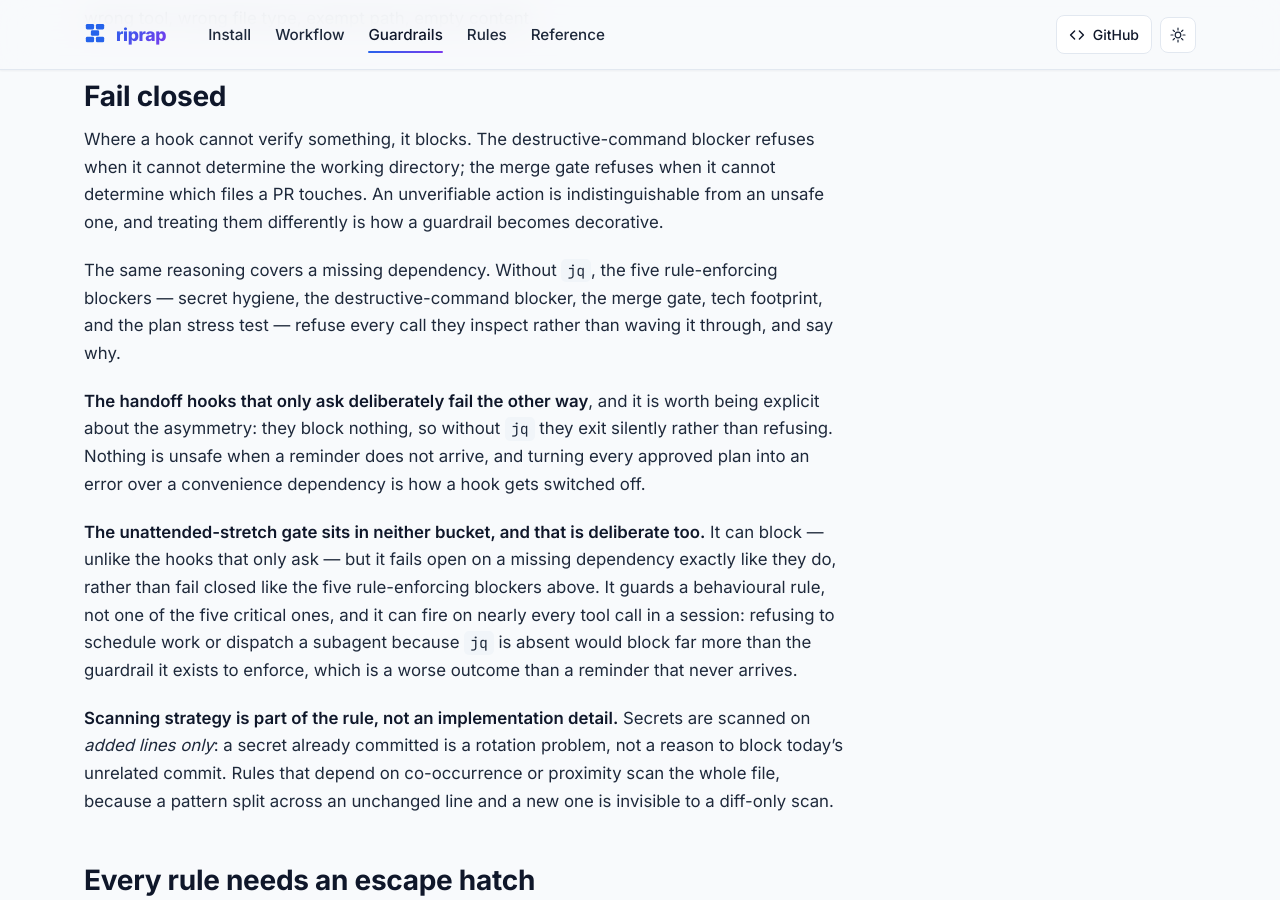
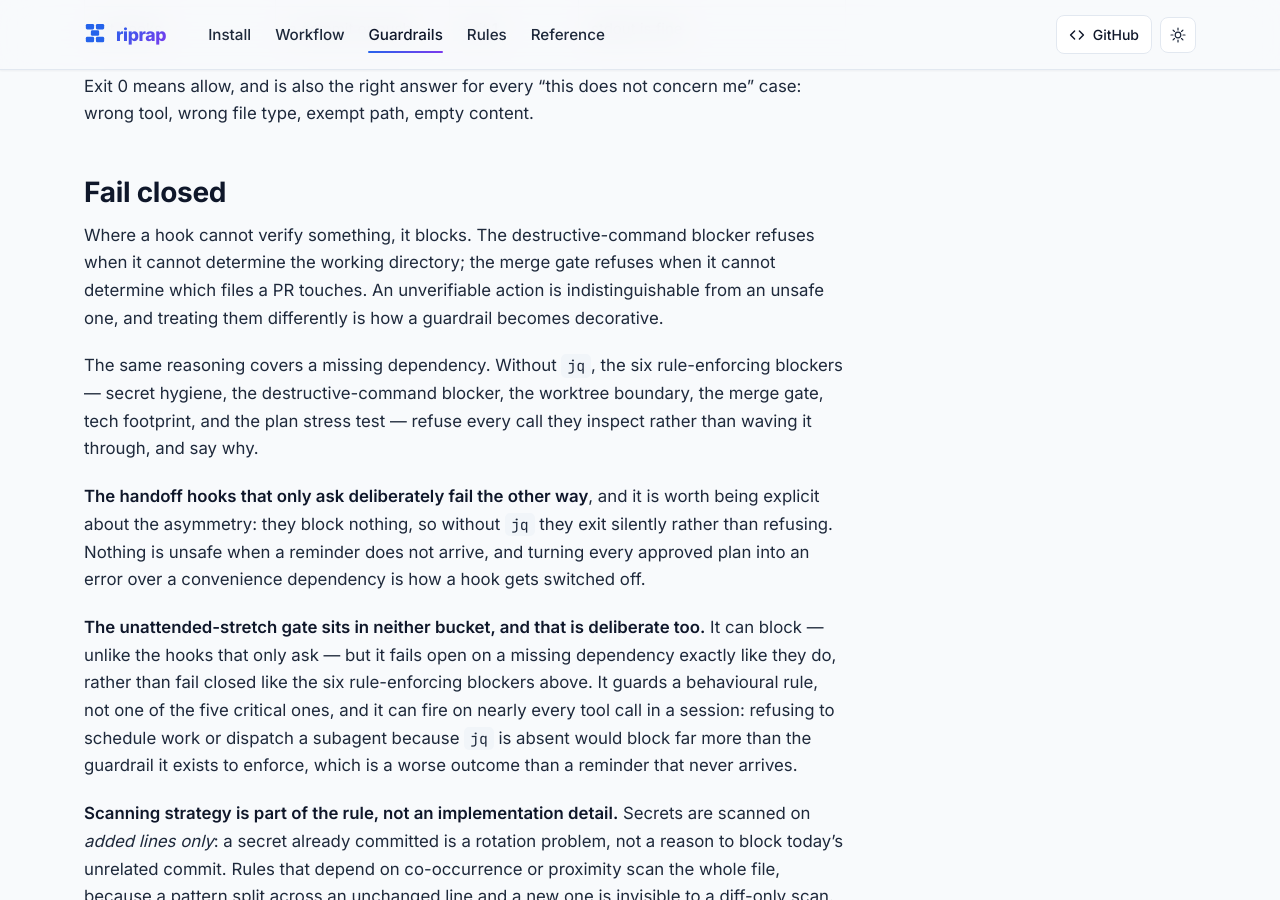
Before and after one commit to influpert/riprap, a Jekyll site: the page built from docs/guardrails.md, in a window 1280 px wide and 900 px high, scrolled down 3451 px. Built offline with Jekyll 4.4.1, drawn with Linux system fonts in a browser that asks for light colours; some of the changed text lies outside the part shown.

Commit message:
Never write outside the worktree, and block the writes that try
A file an agent writes outside its worktree is in no diff and no git status,
and nothing removes it when the work is done. git.md now states the rule beside
the worktree default, and the router points at it.

block-writes-outside-worktree.sh enforces the common cases: Write, Edit and
NotebookEdit targets, Bash redirections, tee, touch, mkdir, the destination of
cp/mv/install/ln, and a bare mktemp. The host's plan and memory directories are
exempt, and a project can add prefixes in bin/hooks/lib/worktree-write.local.sh.
It fails closed on a missing jq or an unresolvable relative target, like the
other rule-enforcing blockers. Registered in hooks.json, listed in the manifest,
and counted in the docs.

Co-Authored-By: Claude Opus 5.5 <noreply@anthropic.com>
Claude-Session: https://claude.ai/code/session_01SKdtCEUcopAt9ZkBjdTXc9

```diff
--- a/docs/guardrails.md
+++ b/docs/guardrails.md
@@ -28,6 +28,7 @@ format what you just wrote, keep the handoff current, and mark the end of a sess
 | secret hygiene | Bash, Read, Grep, Edit, Write | Refuses a call whose content matches a credential pattern | **yes** |
 | destructive-command blocker | Bash | Refuses a destructive command resolving outside the project directory | **yes** |
 | merge gate | Bash | Refuses an autonomous merge of a security-sensitive change | **yes** |
+| worktree boundary | Bash, Edit, Write, NotebookEdit | Refuses a write whose target lands outside the worktree — a file nothing will clean up | **yes** |
 | tech footprint | Write | Refuses a file whose language or toolchain nothing in the repository already uses | **yes** |
 | plan stress test | ExitPlanMode | Refuses to exit plan mode below a minimum floor of dispatched critic sub-agents | **yes** |
 | format on write | Edit, Write | Runs `bin/format` on the file just written | no |
@@ -100,9 +101,9 @@ when it cannot determine the working directory; the merge gate refuses when it c
 determine which files a PR touches. An unverifiable action is indistinguishable from an
 unsafe one, and treating them differently is how a guardrail becomes decorative.
 
-The same reasoning covers a missing dependency. Without `jq`, the five rule-enforcing
-blockers — secret hygiene, the destructive-command blocker, the merge gate, tech footprint,
-and the plan stress test — refuse every call they inspect rather than waving it through, and
+The same reasoning covers a missing dependency. Without `jq`, the six rule-enforcing
+blockers — secret hygiene, the destructive-command blocker, the worktree boundary, the merge
+gate, tech footprint, and the plan stress test — refuse every call they inspect rather than waving it through, and
 say why.
 
 **The handoff hooks that only ask deliberately fail the other way**, and it is worth being
@@ -112,7 +113,7 @@ plan into an error over a convenience dependency is how a hook gets switched off
 
 **The unattended-stretch gate sits in neither bucket, and that is deliberate too.** It can
 block — unlike the hooks that only ask — but it fails open on a missing dependency exactly
-like they do, rather than fail closed like the five rule-enforcing blockers above. It guards
+like they do, rather than fail closed like the six rule-enforcing blockers above. It guards
 a behavioural rule, not one of the five critical ones, and it can fire on nearly every tool
 call in a session: refusing to schedule work or dispatch a subagent because `jq` is absent
 would block far more than the guardrail it exists to enforce, which is a worse outcome than
--- a/plugin/hooks/hooks.json
+++ b/plugin/hooks/hooks.json
@@ -88,6 +88,12 @@
         "hooks": [
           { "type": "command", "command": "\"${CLAUDE_PLUGIN_ROOT}\"/hooks/run-payload-hook lint-tech-footprint.sh" }
         ]
+      },
+      {
+        "matcher": "Bash|Edit|Write|NotebookEdit",
+        "hooks": [
+          { "type": "command", "command": "\"${CLAUDE_PLUGIN_ROOT}\"/hooks/run-payload-hook block-writes-outside-worktree.sh" }
+        ]
       }
     ],
     "PostToolUse": [
```
Also changed, not shown: other parts of docs/guardrails.md (+2 -2 lines), docs/index.md (+1 -1 lines), docs/install.md (+2 -2 lines), docs/reference.md (+5 -5 lines), plugin/instructions/git.md (+24 -0 lines), plugin/instructions/README.md, 4 other files.
